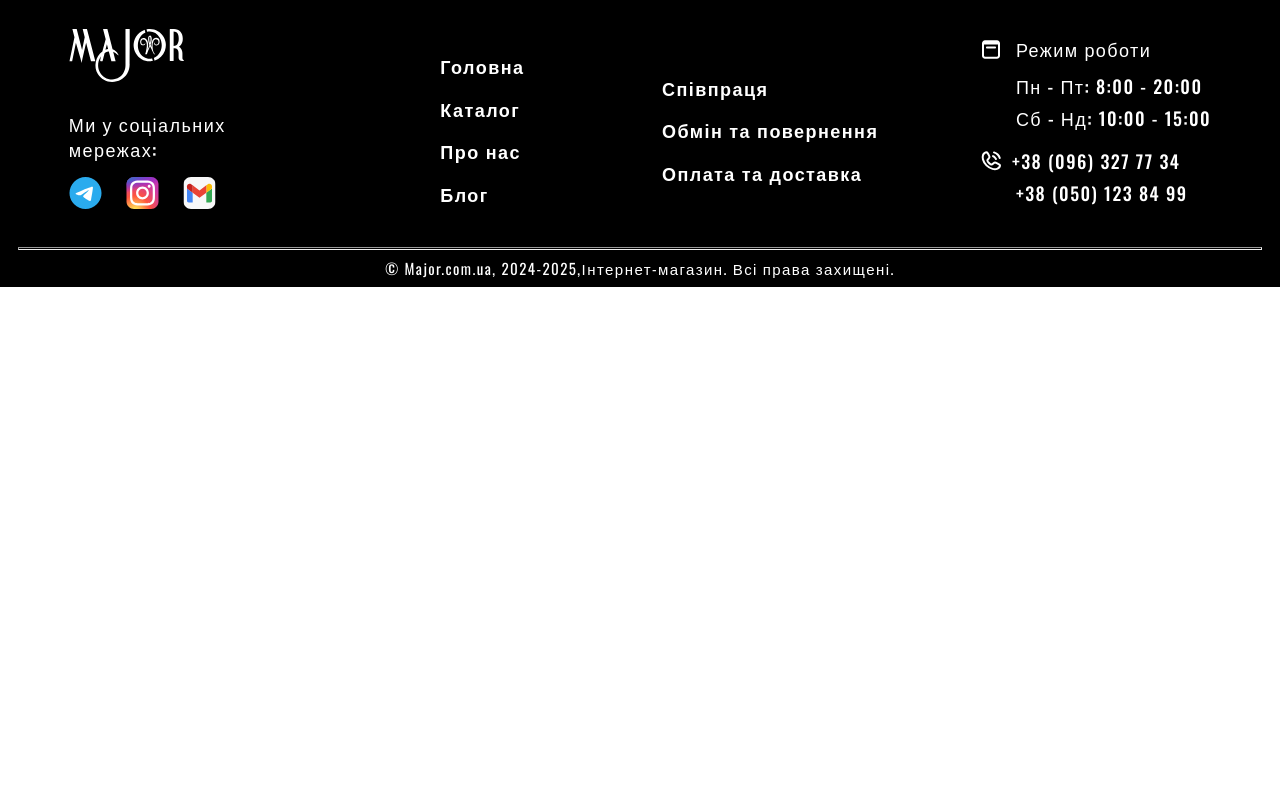
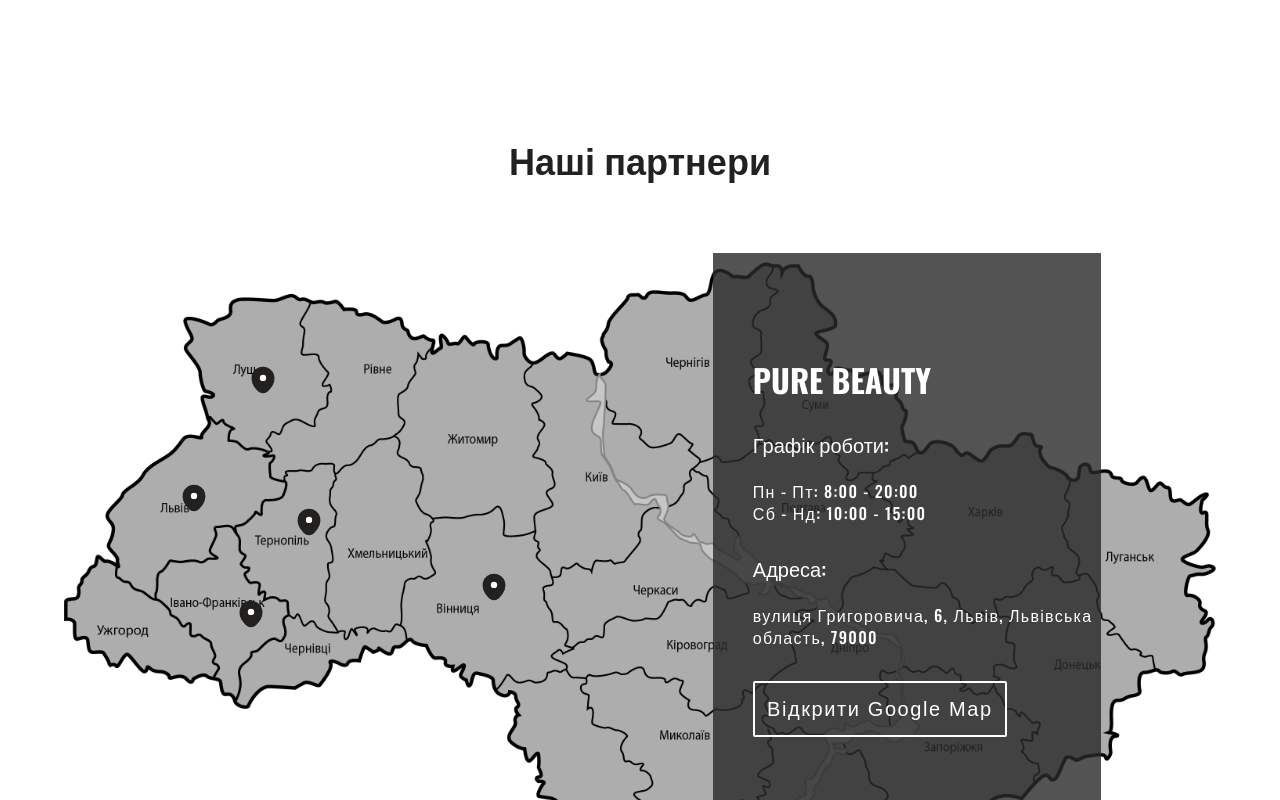
Before and after one commit to onlinestoreteam567/major, a React (Vite) app in the folder client/: page / in a window 1280 px wide. Shown: the part 2340-3140 px from the top of the page. Before the commit the page ends 2627 px from the top, so only its background shows below. Built offline with nearby package versions, Linux system fonts and the light colour scheme.

Commit message:
Added basic markup for OurPartners

```diff
--- /dev/null
+++ b/client/src/components/UI/OurPartners/OurPartners.jsx
@@ -0,0 +1,41 @@
+import cl from "./index.module.scss";
+import map from "../../../assets/png/ourPartners/map.png";
+import point from "../../../assets/svg/ourPartners/point.svg";
+
+const OurPartners = () => {
+  return (
+    <section className={cl.ourPartnersWrapper}>
+      <figure>
+        <h2>Наші партнери</h2>
+        <img src={map} alt="" />
+
+        <img className={`${cl.point} ${cl.lytskPoint}`} src={point} alt="" />
+        <img className={`${cl.point} ${cl.lvivPoint}`} src={point} alt="" />
+        <img className={`${cl.point} ${cl.ternopilPoint}`} src={point} alt="" />
+        <img
+          className={`${cl.point} ${cl.ivanoFrankivskPoint}`}
+          src={point}
+          alt=""
+        />
+        <img className={`${cl.point} ${cl.vinnitsaPoint}`} src={point} alt="" />
+      </figure>
+      <aside>
+        <h3>PURE BEAUTY</h3>
+        <section>
+          <h4>Графік роботи:</h4>
+          <br />
+          <p>Пн - Пт: 8:00 - 20:00</p>
+          <p>Сб - Нд: 10:00 - 15:00</p>
+        </section>
+        <section>
+          <h4>Адреса:</h4>
+          <br />
+          <p>вулиця Григоровича, 6, Львів, Львівська область, 79000</p>
+        </section>
+        <button>Відкрити Google Map</button>
+      </aside>
+      <button>Стати партнером</button>
+    </section>
+  );
+};
+export default OurPartners;
--- /dev/null
+++ b/client/src/components/UI/OurPartners/index.module.scss
@@ -0,0 +1,127 @@
+@import "../../../styles/mixins.scss";
+
+.ourPartnersWrapper {
+  @include flex(column, center, center);
+  width: 100%;
+  margin-top: 200px;
+  padding: 0 5% 0 5%;
+  box-sizing: border-box;
+  position: relative;
+
+  figure {
+    position: relative;
+    h2 {
+      font-family: $font-main;
+      font-size: $font-size-large;
+      font-weight: $font-weight-bold;
+      line-height: 44.64px;
+      text-align: center;
+      color: $text-color-black;
+    }
+
+    img:first-of-type {
+      margin-top: 80px;
+      max-width: 100%;
+    }
+
+    .point {
+      @include HeightWidth(30px, 30px);
+      cursor: pointer;
+      transition: 0.5s;
+
+      &:hover {
+        width: 40px;
+        height: 40px;
+        transform: translateY(-20%) translateX(-10%);
+      }
+    }
+
+    .lvivPoint {
+      @include absolute(38%, 10%);
+    }
+
+    .lytskPoint {
+      @include absolute(25%, 16%);
+    }
+
+    .ternopilPoint {
+      @include absolute(40.6%, 20%);
+    }
+
+    .ivanoFrankivskPoint {
+      @include absolute(50.7%, 14.9%);
+    }
+
+    .vinnitsaPoint {
+      @include absolute(47.7%, 36%);
+    }
+  }
+
+  aside {
+    @include HeightWidth(590px, 388px);
+    @include flex(column, null, start);
+    box-sizing: border-box;
+    padding: 107px 0 0 40px;
+    gap: 32px;
+    background: #292929cc;
+    font-family: $font-main;
+    color: $text-color-light;
+    position: absolute;
+    top: 12%;
+    right: 14%;
+
+    h3 {
+      font-size: 32px;
+      font-weight: $font-weight-bold;
+      line-height: 39.68px;
+    }
+
+    h4 {
+      font-size: 20px;
+      font-weight: $font-weight-medium;
+      line-height: $line-height-base;
+    }
+
+    p {
+      font-size: $font-size-base;
+      font-weight: $font-weight-medium;
+      line-height: 21.76px;
+      letter-spacing: $letter-spacing-base;
+    }
+
+    button {
+      width: 254px;
+      height: 56px;
+      border-radius: 2px;
+      border: 2px solid $text-color-light;
+      background-color: transparent;
+      font-size: 20px;
+      font-weight: $font-weight-base;
+      line-height: $line-height-base;
+      letter-spacing: $letter-spacing-base;
+      color: $text-color-light;
+    }
+  }
+
+  button {
+    width: 306px;
+    height: 56px;
+    border-radius: 8px;
+    background: $second-background-color-black;
+    color: $text-color-light;
+    text-align: center;
+    font-size: 20px;
+    font-weight: $font-weight-medium;
+    line-height: $line-height-base;
+    border: none;
+    transition: color 0.5s, background-color 0.5s;
+    cursor: pointer;
+
+    &:hover {
+      background-color: transparent;
+      color: $text-color-black;
+      border: 2px solid $second-background-color-black;
+    }
+  }
+  margin-bottom: 10px;
+}
--- a/client/src/index.scss
+++ b/client/src/index.scss
@@ -37,7 +37,9 @@ h1 {
   line-height: 1.1;
   margin: 0;
 }
-h2 {
+h2,
+h3,
+h4 {
   margin: 0;
 }
 
--- a/client/src/pages/HomePage.jsx
+++ b/client/src/pages/HomePage.jsx
@@ -1,12 +1,14 @@
 import BestSellersBanner from "../components/UI/BestSellersBanner/BestSellersBanner";
 import Catalog from "../components/UI/Catalog/Catalog";
 import MainBanner from "../components/UI/MainBanner/MainBanner";
+import OurPartners from "../components/UI/OurPartners/OurPartners";
 const HomePage = () => {
   return (
     <div>
       <MainBanner />
       <BestSellersBanner />
       <Catalog />
+      <OurPartners />
     </div>
   );
 };
--- a/client/src/styles/variables.scss
+++ b/client/src/styles/variables.scss
@@ -4,6 +4,7 @@ $header-link-color: #22211f; // Header link color
 $header-link-hover-color: #000000; // Header link hover color
 $background-color-light: #ffffff; // Light background color
 $background-color-black: #000000; // Black background color
+$second-background-color-black: #22211f; // Second background color black
 $text-color-light: #ffffff; // Light text color
 $text-color-black: #22211f; // Black text color
 
```
Also changed, not shown: client/src/assets/png/ourPartners/map.png (added), client/src/assets/svg/ourPartners/point.svg (added).
